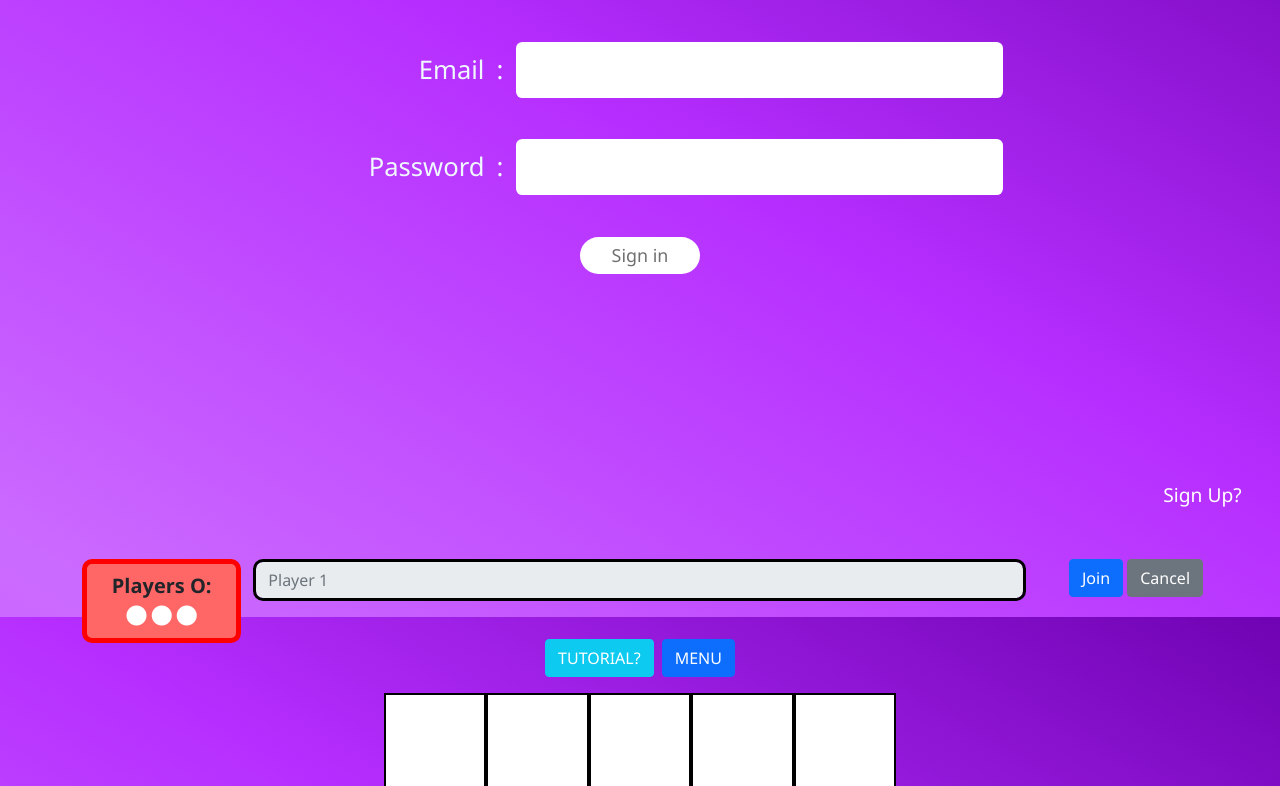
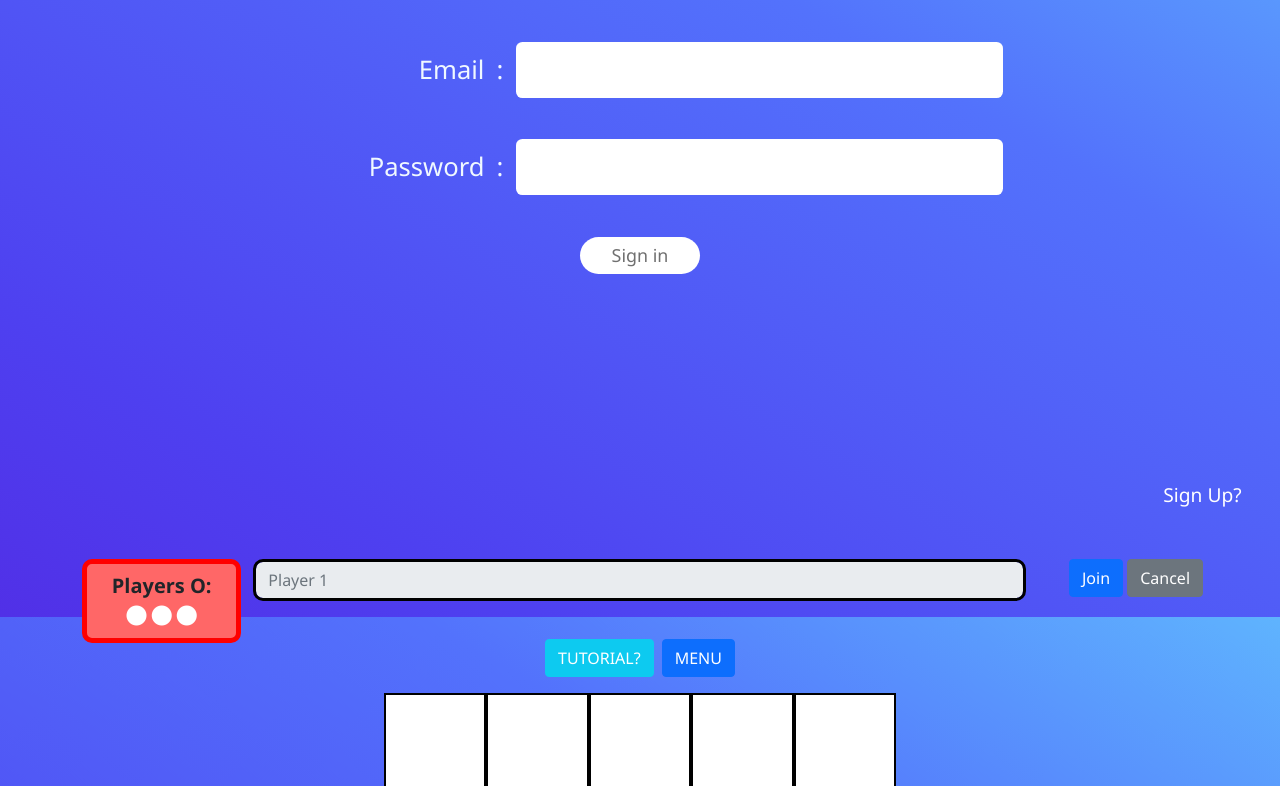
Before and after one commit to aff717616/Project_Web_tic-tac-toe, a plain HTML site: page project/public/index.html in a window 1280 px wide. Shown: the part 265-1051 px from the top of the page. Drawn offline with nearby package versions, Linux system fonts and the light colour scheme; no server answers.

Commit message:
change image& color

```diff
--- a/project/public/style.css
+++ b/project/public/style.css
@@ -1,13 +1,11 @@
 :root {
-    --gradient: linear-gradient(
-        30deg,
-        #6b00ae,
-        #b732ff,
-        #c760ff,
-        #cb6aff,
-        #b62eff,
-        #6b00ae
-    );
+    --gradient: linear-gradient(30deg,
+            #7631a1,
+            #5f1ac0,
+            #5518d9,
+            #4e40f0,
+            #5372fc,
+            #65d6ff);
 }
 
 html,
@@ -15,13 +13,19 @@ body {
     height: 105%;
     background-image: var(--gradient);
     background-size: 400%;
-    animation: bg-animation 5s infinite alternate;
+    animation: bg-animation 8s infinite alternate;
     margin: 0;
     font-family: 'Segoe UI', Tahoma, Geneva, Verdana, sans-serif;
 }
+
 @keyframes bg-animation {
-    0% {background-position : left;}
-    100% {background-position:  right;}
+    0% {
+        background-position: left;
+    }
+
+    100% {
+        background-position: right;
+    }
 }
 
 
@@ -172,9 +176,11 @@ nav .back-icon {
     margin-top: 1vh;
     text-align: center;
 }
-.display-1{
+
+.display-1 {
     font-size: 8vh;
 }
+
 .overlay-text {
     position: fixed;
     display: none;
@@ -184,28 +190,31 @@ nav .back-icon {
     left: 0;
     right: 0;
     bottom: 0;
-    background-color: rgba(0,0,0,0.5);
+    background-color: rgba(0, 0, 0, 0.5);
     z-index: 2;
     cursor: pointer;
 }
-  .textwinx{
+
+.textwinx {
     position: absolute;
     top: 50%;
     left: 50%;
     font-size: 100px;
     color: rgb(255, 213, 0);
-    transform: translate(-50%,-50%);
-    -ms-transform: translate(-50%,-50%);
+    transform: translate(-50%, -50%);
+    -ms-transform: translate(-50%, -50%);
 }
-  .textwino{
+
+.textwino {
     position: absolute;
     top: 50%;
     left: 50%;
     font-size: 100px;
     color: rgb(255, 0, 0);
-    transform: translate(-50%,-50%);
-    -ms-transform: translate(-50%,-50%);
+    transform: translate(-50%, -50%);
+    -ms-transform: translate(-50%, -50%);
 }
+
 .tutorial-body {
     height: 45vh;
 }
```
Also changed, not shown: project/public/image/tu1.png, project/public/image/tu2.png, project/public/image/tu3.png, project/public/image/tu4.png, project/public/image/tu5.png. Lines whose indentation alone changed are shown as unchanged.
